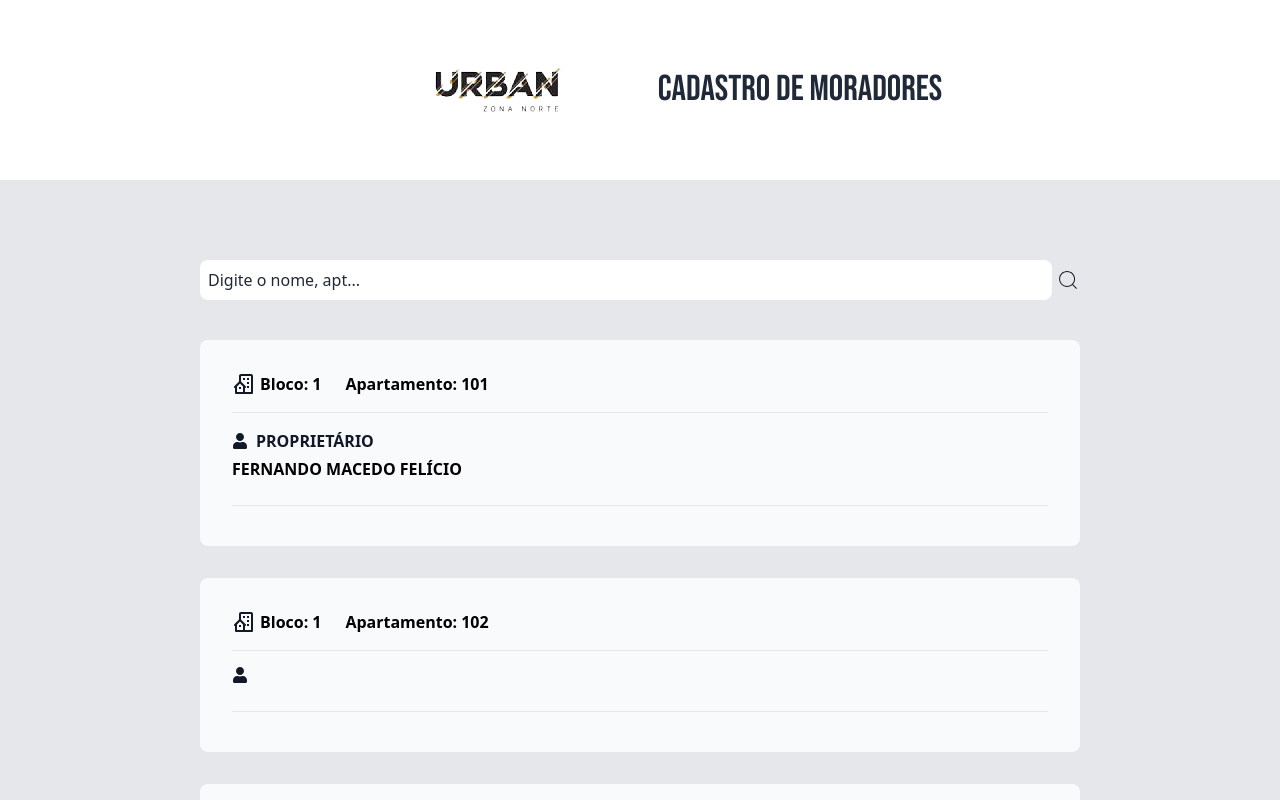
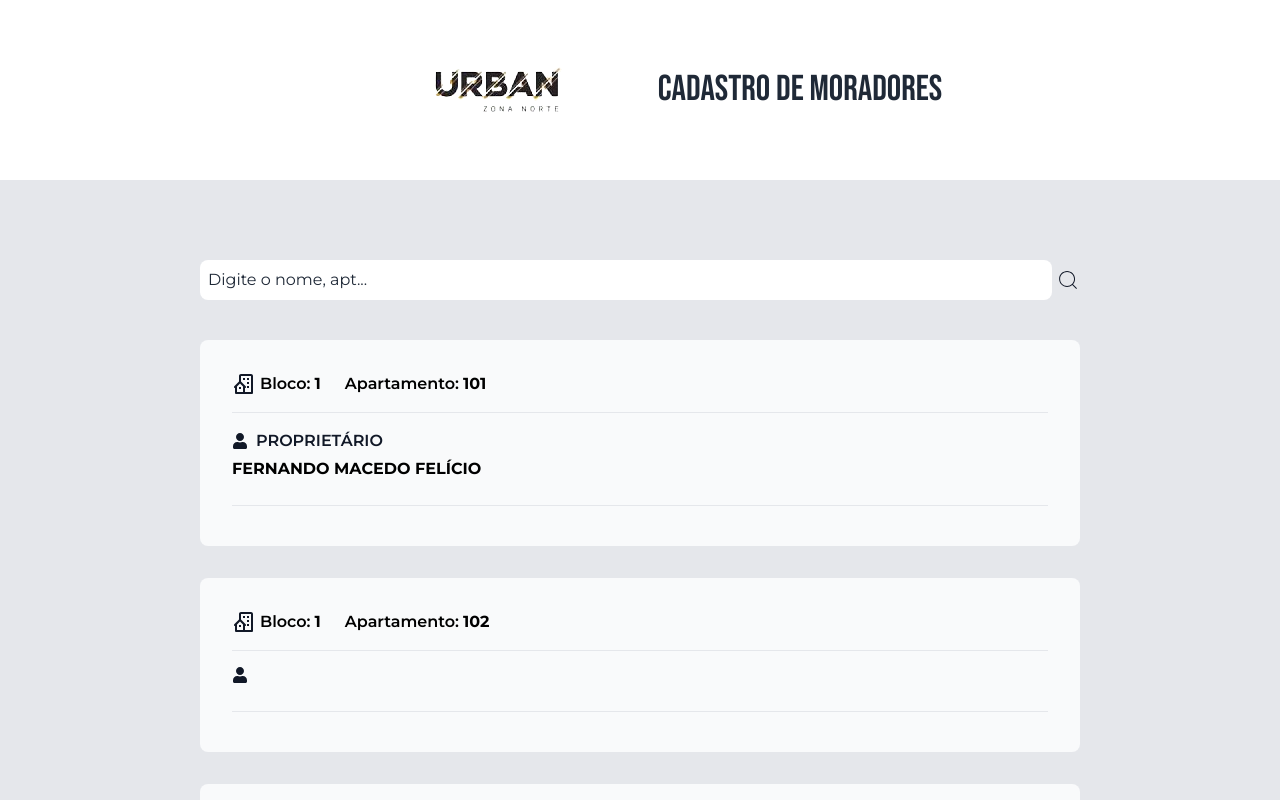
Before and after one commit to silashorta/urban, a React (Vite) app: page / in a window 1280 px wide. Shown: the top 800 px of the page. Built offline with nearby package versions, Linux system fonts and the light colour scheme.

Commit message:
update font

```diff
--- a/index.html
+++ b/index.html
@@ -7,6 +7,7 @@
   <meta name="viewport" content="width=device-width, initial-scale=1.0" />
   <style>
     @import url('https://fonts.googleapis.com/css2?family=Bebas+Neue&display=swap');
+    @import url('https://fonts.googleapis.com/css2?family=Montserrat:ital,wght@0,100..900;1,100..900&display=swap');
   </style>
   <title>Vite + React</title>
 </head>
--- a/src/App.jsx
+++ b/src/App.jsx
@@ -39,7 +39,7 @@ function App() {
         <img src={logo} alt="" />
         <h2 className='text-4xl font-bebas-neue text-gray-800'>Cadastro de Moradores</h2>
       </section>
-      <section className='flex flex-col gap-4 md:p-16 lg:px-48 bg-gray-200'>
+      <section className='flex flex-col gap-4 md:p-16 lg:px-48 bg-gray-200 font-montserrat'>
         <div className='flex'>
           <input type="search" name="" id="" placeholder='Digite o nome, apt...'
             className='w-full my-4 ml-2 p-2 rounded-lg placeholder:text-gray-800 bg-white'
--- a/tailwind.config.js
+++ b/tailwind.config.js
@@ -8,6 +8,7 @@ export default {
     extend: {
       fontFamily: {
         'bebas-neue': ['Bebas Neue', 'sans-serif'],
+        'montserrat': ['Montserrat', 'sans-serif'],
       }
     },
   },
```
